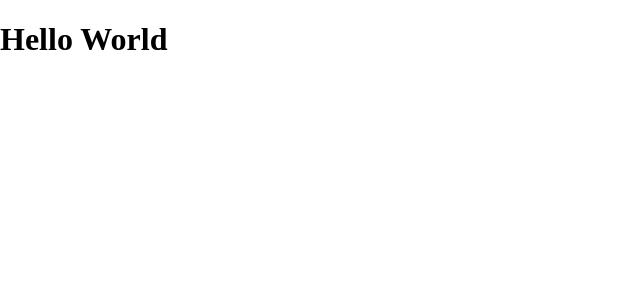
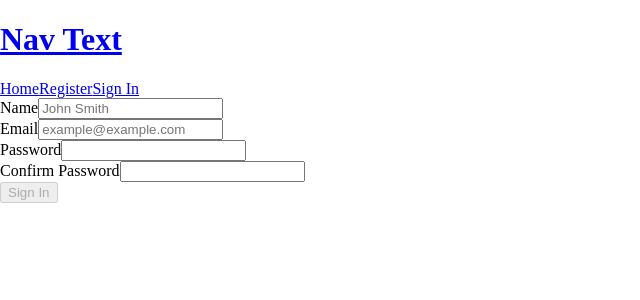
Before and after one commit to MrJanHorak/Caddie, a React (Vite) app in the folder client/: page /register in a window 1280 px wide. Shown: the top 300 px of the page, without its empty margins (0-640 px from the left). Built offline with nearby package versions, Linux system fonts and the light colour scheme.

Commit message:
frontend auth rendering

```diff
--- a/client/package.json
+++ b/client/package.json
@@ -9,8 +9,10 @@
     "preview": "vite preview"
   },
   "dependencies": {
+    "axios": "^1.4.0",
     "react": "^18.2.0",
     "react-dom": "^18.2.0",
+    "react-router": "^6.14.1",
     "react-router-dom": "^6.14.1"
   },
   "devDependencies": {
--- a/client/src/App.jsx
+++ b/client/src/App.jsx
@@ -1,12 +1,42 @@
-import { useState } from 'react'
+import { CheckSession } from './services/Auth'
+import { Route, Routes } from 'react-router'
+import { useState, useEffect } from 'react'
+import Register from './pages/Register'
+import SignIn from './pages/Signin'
+import Nav from './components/Nav'
+import Home from './pages/Home'
 import './App.css'
 
 const App = () => {
   const [user, setUser] = useState(null)
 
+  useEffect(() => {
+    const token = localStorage.getItem('token')
+    if (token) {
+      checkToken()
+    }
+  }, [])
+
+  const handleLogOut = () => {
+    setUser(null)
+    localStorage.clear()
+  }
+
+  const checkToken = async () => {
+    const user = await CheckSession()
+    setUser(user)
+  }
+
   return (
-    <div>
-      <h1>Hello World</h1>
+    <div className="App">
+      <Nav user={user} handleLogOut={handleLogOut} />
+      <main>
+        <Routes>
+          <Route path="/" element={<Home />} />
+          <Route path="/signin" element={<SignIn setUser={setUser} />} />
+          <Route path="/register" element={<Register />} />
+        </Routes>
+      </main>
     </div>
   )
 }
--- /dev/null
+++ b/client/src/components/Nav.jsx
@@ -0,0 +1,36 @@
+import { Link } from 'react-router-dom'
+
+const Nav = ({ user, handleLogOut }) => {
+  let userOptions
+  if (user) {
+    userOptions = (
+      <nav>
+        <h3>Welcome {user.email}!</h3>
+        <Link onClick={handleLogOut} to="/">
+          Sign Out
+        </Link>
+      </nav>
+    )
+  }
+
+  const publicOptions = (
+    <nav>
+      <Link to="/">Home</Link>
+      <Link to="/register">Register</Link>
+      <Link to="/signin">Sign In</Link>
+    </nav>
+  )
+
+  return (
+    <header>
+      <Link to="/">
+        <div>
+          <h1>Nav Text</h1>
+        </div>
+      </Link>
+      {user ? userOptions : publicOptions}
+    </header>
+  )
+}
+
+export default Nav
--- a/client/src/main.jsx
+++ b/client/src/main.jsx
@@ -1,5 +1,10 @@
+import { BrowserRouter as Router } from 'react-router-dom'
+import { createRoot } from 'react-dom/client'
+import App from './App.jsx'
 import React from 'react'
-import ReactDOM from 'react-dom/client'
-import App from './App.jsx'
 
-ReactDOM.createRoot(document.getElementById('root')).render(<App />)
+createRoot(document.querySelector('#root')).render(
+  <Router>
+    <App />
+  </Router>
+)
--- /dev/null
+++ b/client/src/pages/Home.jsx
@@ -0,0 +1,17 @@
+import { useNavigate } from 'react-router-dom'
+
+const Home = () => {
+  let navigate = useNavigate()
+
+  return (
+    <div className="home-container col">
+      <section className="welcome-signin">
+        <button onClick={() => navigate('/signin')}>
+          Click Here To Get Started
+        </button>
+      </section>
+    </div>
+  )
+}
+
+export default Home
--- /dev/null
+++ b/client/src/pages/Register.jsx
@@ -0,0 +1,97 @@
+import { RegisterUser } from '../services/Auth'
+import { useNavigate } from 'react-router-dom'
+import { useState } from 'react'
+
+const Register = () => {
+  let navigate = useNavigate()
+
+  const [formValues, setFormValues] = useState({
+    name: '',
+    email: '',
+    password: '',
+    confirmPassword: ''
+  })
+
+  const handleChange = (e) => {
+    setFormValues({ ...formValues, [e.target.name]: e.target.value })
+  }
+
+  const handleSubmit = async (e) => {
+    e.preventDefault()
+    await RegisterUser({
+      name: formValues.name,
+      email: formValues.email,
+      password: formValues.password
+    })
+    setFormValues({
+      name: '',
+      email: '',
+      password: '',
+      confirmPassword: ''
+    })
+    navigate('/signin')
+  }
+
+  return (
+    <div className="signin col">
+      <div className="card-overlay centered">
+        <form className="col" onSubmit={handleSubmit}>
+          <div className="input-wrapper">
+            <label htmlFor="name">Name</label>
+            <input
+              onChange={handleChange}
+              name="name"
+              type="text"
+              placeholder="John Smith"
+              value={formValues.name}
+              required
+            />
+          </div>
+          <div className="input-wrapper">
+            <label htmlFor="email">Email</label>
+            <input
+              onChange={handleChange}
+              name="email"
+              type="email"
+              placeholder="example@example.com"
+              value={formValues.email}
+              required
+            />
+          </div>
+
+          <div className="input-wrapper">
+            <label htmlFor="password">Password</label>
+            <input
+              onChange={handleChange}
+              type="password"
+              name="password"
+              value={formValues.password}
+              required
+            />
+          </div>
+          <div className="input-wrapper">
+            <label htmlFor="confirmPassword">Confirm Password</label>
+            <input
+              onChange={handleChange}
+              type="password"
+              name="confirmPassword"
+              value={formValues.confirmPassword}
+              required
+            />
+          </div>
+          <button
+            disabled={
+              !formValues.email ||
+              (!formValues.password &&
+                formValues.confirmPassword === formValues.password)
+            }
+          >
+            Sign In
+          </button>
+        </form>
+      </div>
+    </div>
+  )
+}
+
+export default Register
--- /dev/null
+++ b/client/src/pages/Signin.jsx
@@ -0,0 +1,56 @@
+import { useNavigate } from 'react-router-dom'
+import { SignInUser } from '../services/Auth'
+import { useState } from 'react'
+
+const SignIn = ({ setUser }) => {
+  let navigate = useNavigate()
+
+  const [formValues, setFormValues] = useState({ email: '', password: '' })
+
+  const handleChange = (e) => {
+    setFormValues({ ...formValues, [e.target.name]: e.target.value })
+  }
+
+  const handleSubmit = async (e) => {
+    e.preventDefault()
+    const payload = await SignInUser(formValues)
+    setFormValues({ email: '', password: '' })
+    setUser(payload)
+    navigate('/')
+  }
+
+  return (
+    <div className="signin col">
+      <div className="card-overlay centered">
+        <form className="col" onSubmit={handleSubmit}>
+          <div className="input-wrapper">
+            <label htmlFor="email">Email</label>
+            <input
+              onChange={handleChange}
+              name="email"
+              type="email"
+              placeholder="example@example.com"
+              value={formValues.email}
+              required
+            />
+          </div>
+          <div className="input-wrapper">
+            <label htmlFor="password">Password</label>
+            <input
+              onChange={handleChange}
+              type="password"
+              name="password"
+              value={formValues.password}
+              required
+            />
+          </div>
+          <button disabled={!formValues.email || !formValues.password}>
+            Sign In
+          </button>
+        </form>
+      </div>
+    </div>
+  )
+}
+
+export default SignIn
--- /dev/null
+++ b/client/src/services/Auth.js
@@ -0,0 +1,29 @@
+import Client from './api'
+
+export const SignInUser = async (data) => {
+  try {
+    const res = await Client.post('/auth/login', data)
+    localStorage.setItem('token', res.data.token)
+    return res.data.user
+  } catch (error) {
+    throw error
+  }
+}
+
+export const RegisterUser = async (data) => {
+  try {
+    const res = await Client.post('/auth/register', data)
+    return res.data
+  } catch (error) {
+    throw error
+  }
+}
+
+export const CheckSession = async () => {
+  try {
+    const res = await Client.get('/auth/session')
+    return res.data
+  } catch (error) {
+    throw error
+  }
+}
--- /dev/null
+++ b/client/src/services/api.js
@@ -0,0 +1,18 @@
+import Axios from 'axios'
+
+export const BASE_URL = 'http://localhost:3001'
+
+const Client = Axios.create({ baseURL: BASE_URL })
+
+Client.interceptors.request.use(
+  (config) => {
+    const token = localStorage.getItem('token')
+    if (token) {
+      config.headers['authorization'] = `Bearer ${token}`
+    }
+    return config
+  },
+  (error) => Promise.reject(error)
+)
+
+export default Client
```
